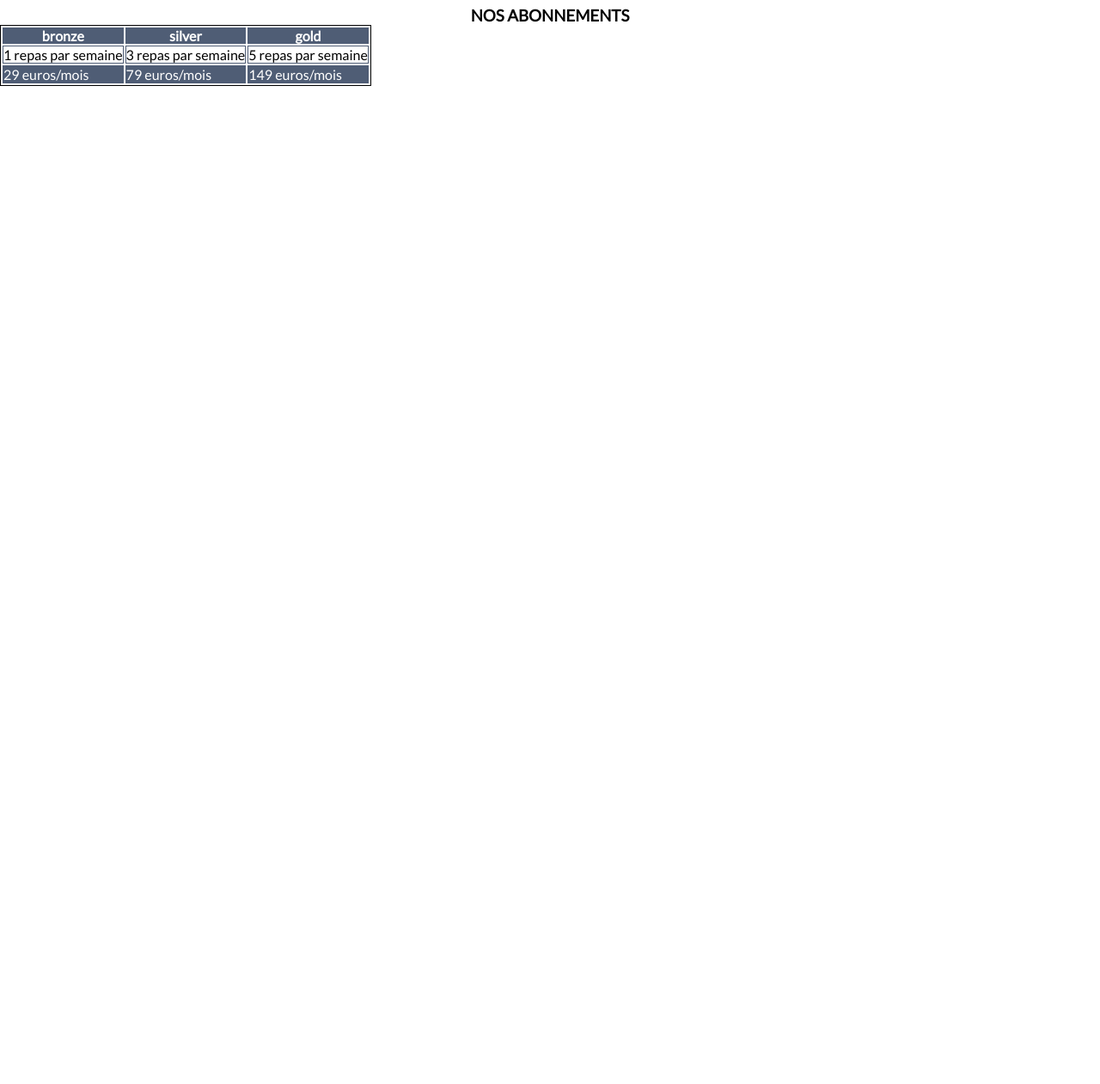
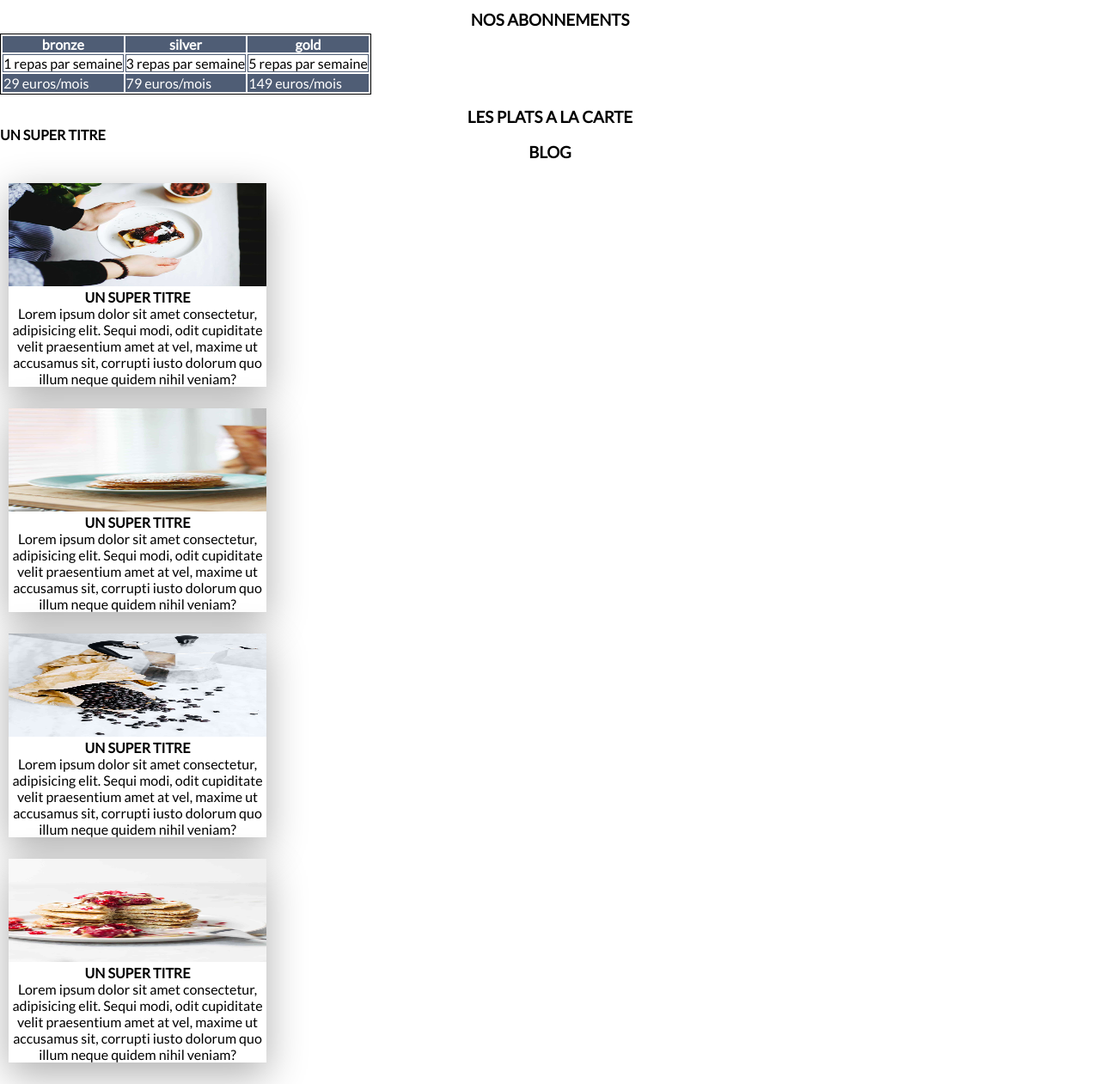
Before and after one commit to Cannellespeculos/eval_a1_2023_Cannelle, a website built with Vite: page index.html in a window 1280 px wide. Shown: the part 73-1334 px from the top of the page at 86% size. Before the commit the page ends 800 px from the top, so only its background shows below. Built offline with nearby package versions, Linux system fonts and the light colour scheme.

Commit message:
update blogs part

```diff
--- a/index.html
+++ b/index.html
@@ -18,8 +18,9 @@
     </header>
 
     <main>
-      <table>
-        <h3 class="maj center">nos abonnements</h2>
+      <section>
+        <h3 class="maj center">nos abonnements</h3>
+        <table>
           <thead>
             <tr>
               <th>bronze</th>
@@ -43,7 +44,62 @@
               <td>149 euros/mois</td>
             </tr>
           </tfoot>
-      </table>
+        </table>
+      </section>
+
+      <section>
+        <h3 class="maj center">les plats a la carte</h3>
+        <article>
+          <h4 class="maj">un super titre</h4>
+        </article>
+      </section>
+
+      <section class="center">
+        <h3 class="maj center marg-bottom-10">blog</h3>
+        <article class="center Blogart marg-bottom-10">
+          <img class="Blogimg" src="img-01.jpg" />
+          <h4 class="maj">un super titre</h4>
+          <p>
+            Lorem ipsum dolor sit amet consectetur, adipisicing elit. Sequi
+            modi, odit cupiditate velit praesentium amet at vel, maxime ut
+            accusamus sit, corrupti iusto dolorum quo illum neque quidem nihil
+            veniam?
+          </p>
+        </article>
+
+        <article class="center Blogart marg-bottom-10">
+          <img class="Blogimg" src="img-02.jpg" />
+          <h4 class="maj">un super titre</h4>
+          <p>
+            Lorem ipsum dolor sit amet consectetur, adipisicing elit. Sequi
+            modi, odit cupiditate velit praesentium amet at vel, maxime ut
+            accusamus sit, corrupti iusto dolorum quo illum neque quidem nihil
+            veniam?
+          </p>
+        </article>
+
+        <article class="center Blogart marg-bottom-10">
+          <img class="Blogimg" src="img-03.jpg" />
+          <h4 class="maj">un super titre</h4>
+          <p>
+            Lorem ipsum dolor sit amet consectetur, adipisicing elit. Sequi
+            modi, odit cupiditate velit praesentium amet at vel, maxime ut
+            accusamus sit, corrupti iusto dolorum quo illum neque quidem nihil
+            veniam?
+          </p>
+        </article>
+
+        <article class="center Blogart marg-bottom-10">
+          <img class="Blogimg" src="img-04.jpg" />
+          <h4 class="maj">un super titre</h4>
+          <p>
+            Lorem ipsum dolor sit amet consectetur, adipisicing elit. Sequi
+            modi, odit cupiditate velit praesentium amet at vel, maxime ut
+            accusamus sit, corrupti iusto dolorum quo illum neque quidem nihil
+            veniam?
+          </p>
+        </article>
+      </section>
     </main>
 
     <footer></footer>
--- a/style.css
+++ b/style.css
@@ -20,7 +20,7 @@ header {
   align-items: flex-start;
   background-color: #4f5d75;
   width: 100%;
-  margin-bottom: 10px;
+  margin-bottom: 15px;
 }
 
 nav {
@@ -89,4 +89,23 @@ td {
 
 table {
   border: 1px solid;
+  margin-top: 5px;
+  margin-bottom: 15px;
 }
+
+.Blogimg {
+  width: 100%;
+  height: 120px;
+}
+
+.Blogart {
+  width: 300px;
+  margin-left: 10px;
+  box-shadow: 0px 14px 43px 1px rgba(0, 0, 0, 0.31);
+  -webkit-box-shadow: 0px 14px 43px 1px rgba(0, 0, 0, 0.31);
+  -moz-box-shadow: 0px 14px 43px 1px rgba(0, 0, 0, 0.31);
+}
+
+.marg-bottom-10 {
+  margin-bottom: 25px;
+}
```
Also changed, not shown: img-01.jpg (added), img-02.jpg (added), img-03.jpg (added), img-04.jpg (added), img-05.jpg (added), 1 other file.
